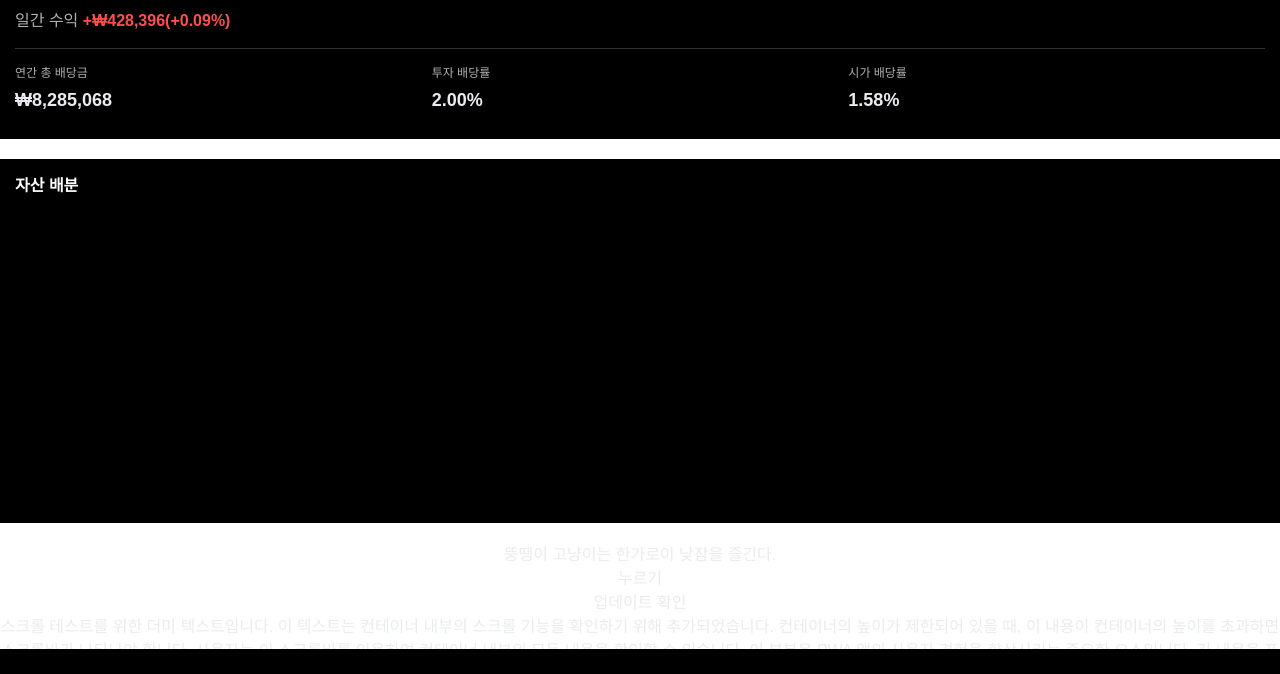
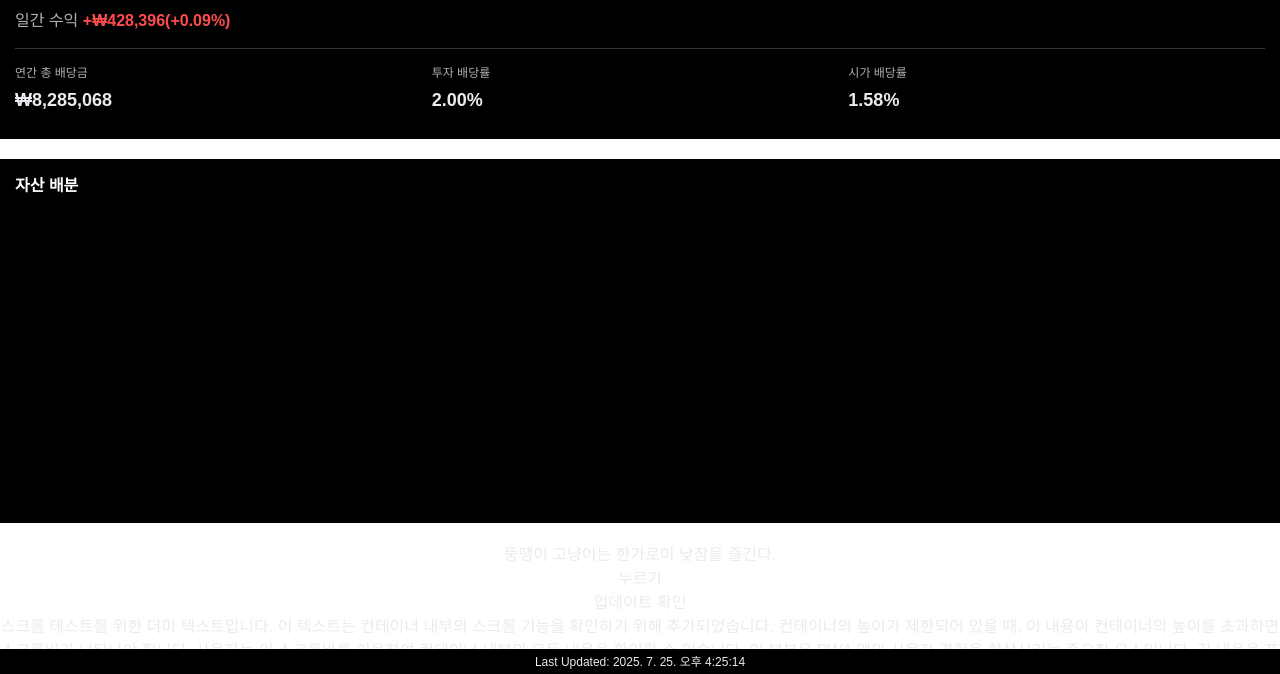
Before and after one commit to nownie/FatCat, a website: page index.html in a window 1280 px wide. Shown: the part 126-800 px from the top of the page. Drawn offline with nearby package versions, Linux system fonts and the light colour scheme.

Commit message:
"modified_last_updated"

```diff
--- a/index.html
+++ b/index.html
@@ -73,6 +73,6 @@
     <p>다섯 번째 단락입니다. 스크롤 테스트를 위한 마지막 단락입니다. 이 모든 텍스트가 컨테이너 내에서 스크롤되어야 합니다.</p>
   </div>
 
-  <div class="footer" id="footer-last-updated"><!-- LAST_UPDATED --></div>
+  <div class="footer" id="footer-last-updated">Last Updated: 2025. 7. 25. 오후 4:25:14</div>
 </body>
 </html>
```
